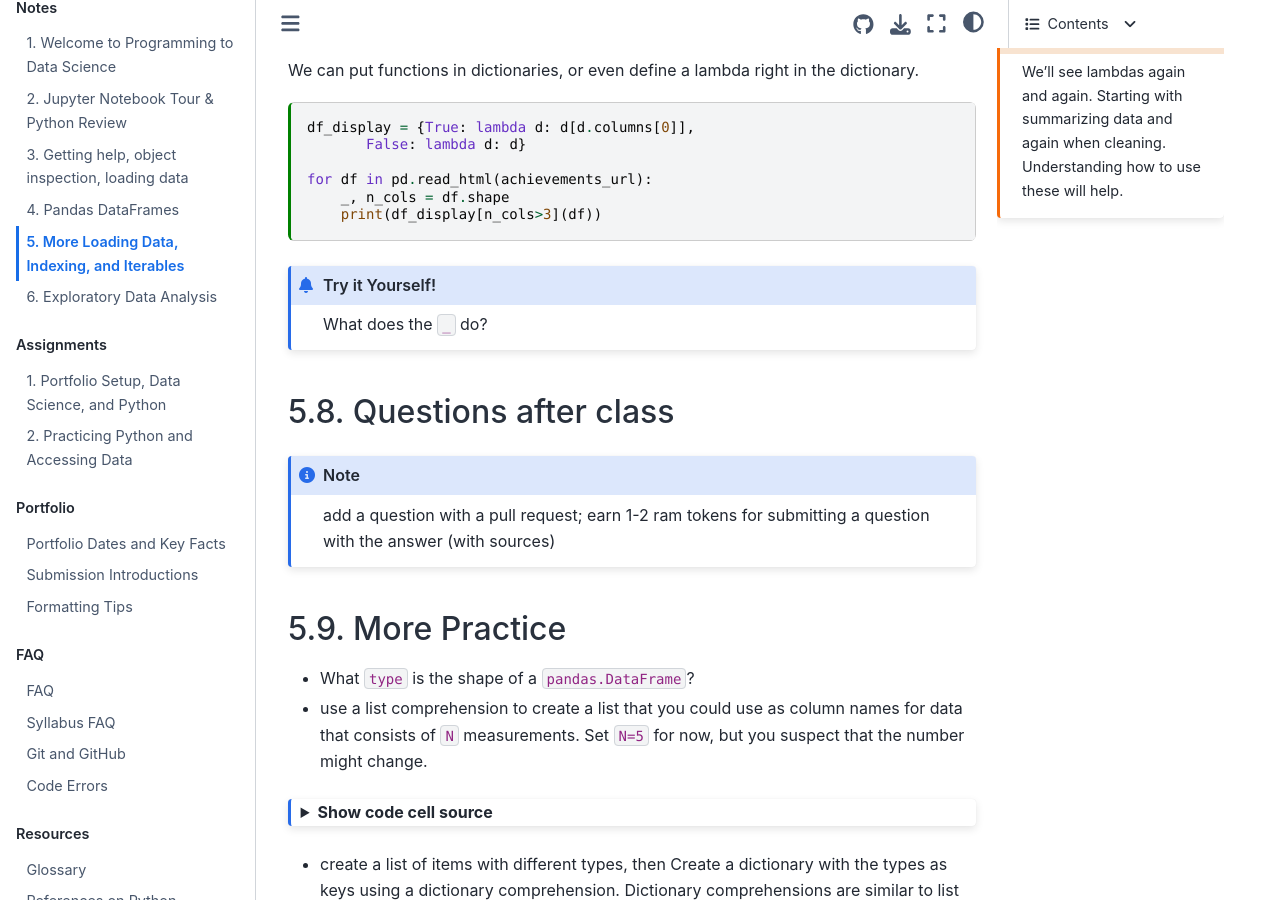
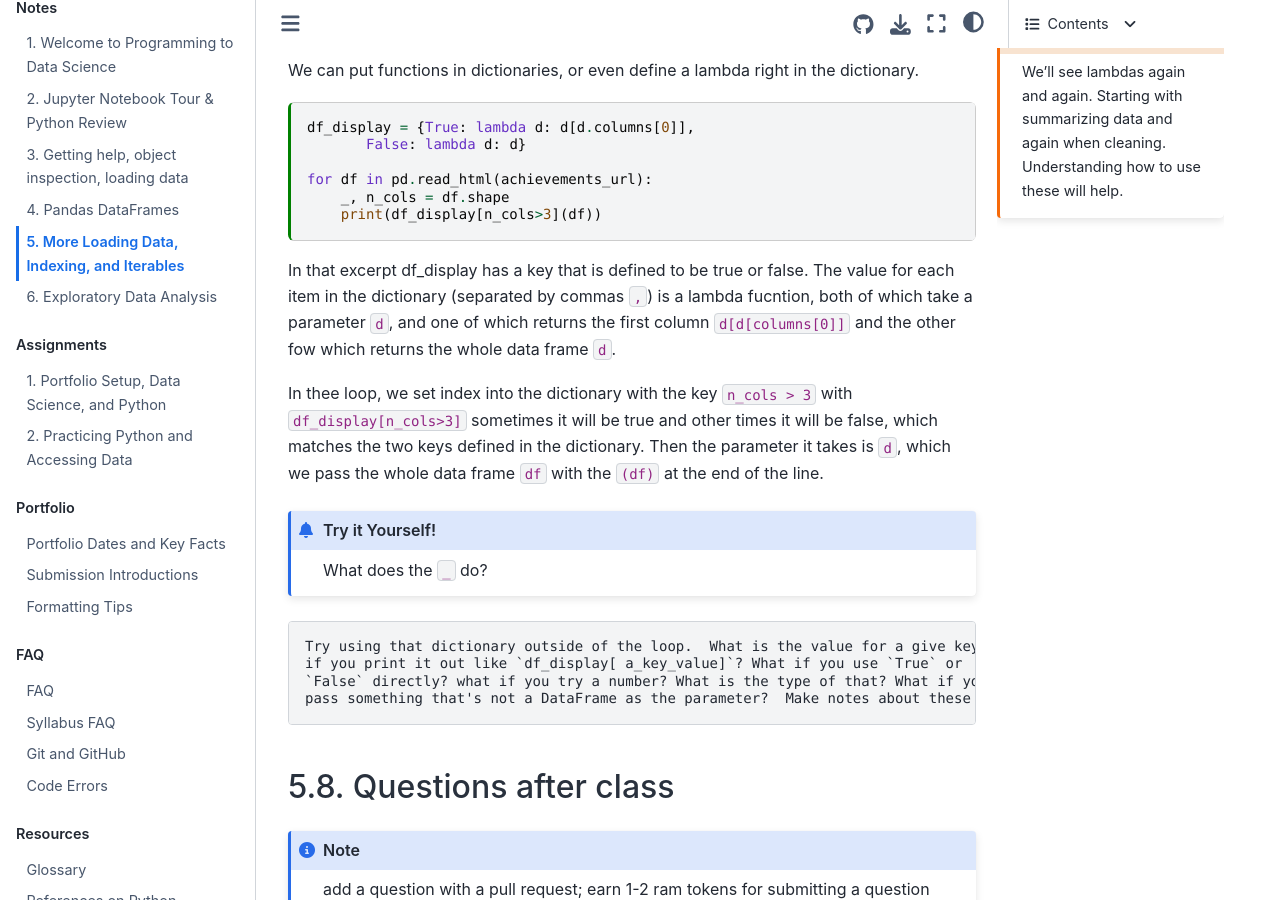
Before and after one commit to rhodyprog4ds/BrownFall21, a Jupyter Book: the page built from notes/2021-09-17.md, in a window 1280 px wide and 900 px high, scrolled down 5836 px. Built offline with Jupyter Book 1.0.4 settings and Sphinx 7.4.7 and the Sphinx Book theme 1.1.4, drawn with Linux system fonts in a browser that asks for light colours; pages that are not in the unit, such as notebooks, are missing from menus.

Commit message:
hint/tip a2

````diff
--- a/notes/2021-09-17.md
+++ b/notes/2021-09-17.md
@@ -329,8 +329,28 @@ for df in pd.read_html(achievements_url):
     print(df_display[n_cols>3](df))
 ```
 
+In that excerpt df_display has a key that is defined to be true or false.
+The value for each item in the dictionary (separated by commas `,`) is a lambda
+fucntion, both of which take a parameter `d`, and one of which returns the first
+column `d[d[columns[0]]` and the other fow which returns the whole data frame `d`.
+
+
+In thee loop,  we set index into the dictionary with the key `n_cols > 3` with
+`df_display[n_cols>3]` sometimes it will be true and other times it will be false,
+which matches the two keys defined in the dictionary.  Then the parameter it
+ takes is `d`, which we pass the whole data frame `df` with the `(df)` at the
+ end of the line.
+
+
 ```{admonition} Try it Yourself!
 What does the `_` do?
+```
+
+```admonition} Try it Yourself!
+Try using that dictionary outside of the loop.  What is the value for a give key
+if you print it out like `df_display[ a_key_value]`? What if you use `True` or
+`False` directly? what if you try a number? What is the type of that? What if you
+pass something that's not a DataFrame as the parameter?  Make notes about these outputs
 ```
 
 ## Questions after class
````
Also changed, not shown: assignments/02-python-access.md (+9 -1 lines).
